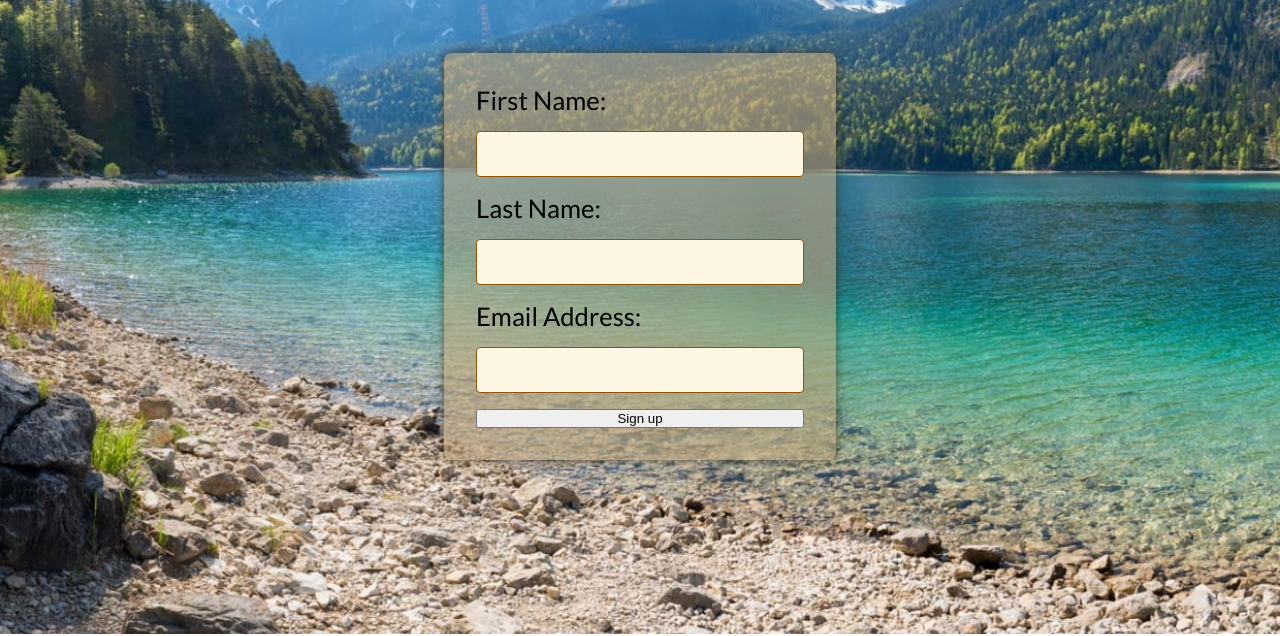
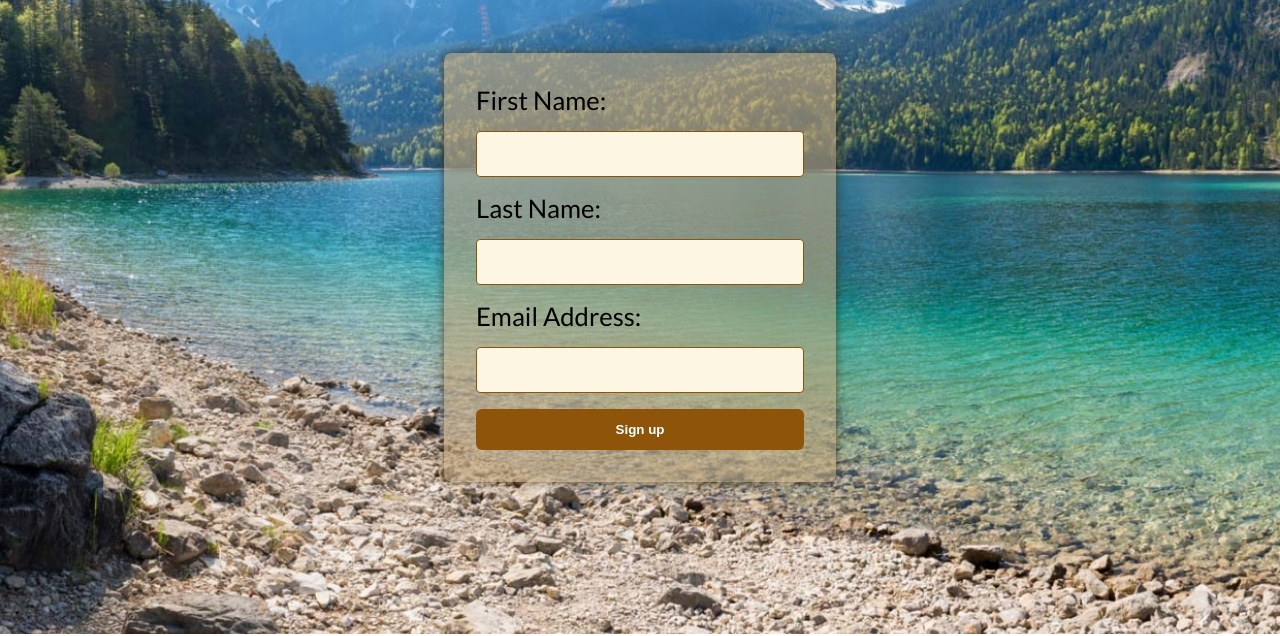
Before and after one commit to danielvivor/visit-bavaria-redo, a plain HTML site: page signup.html in a window 1280 px wide. Shown: the part 217-853 px from the top of the page. Drawn offline with Linux system fonts and the light colour scheme.

Commit message:
Add signup button styling with background color, padding, rounded corners, and bold text.

```diff
--- a/assets/css/style.css
+++ b/assets/css/style.css
@@ -255,6 +255,16 @@ footer p {
   font-size: 1.5rem;
 }
 
+#signup-button {
+  background: #8d540a;
+  color: #ffffff;
+  border: none;
+  padding: 0.8rem;
+  border-radius: 6px;
+  font-weight: bold;
+  cursor: pointer;
+}
+
 /* Media Queries */
 
 /* Small devices (landscape phones, 576px and up) */
```
